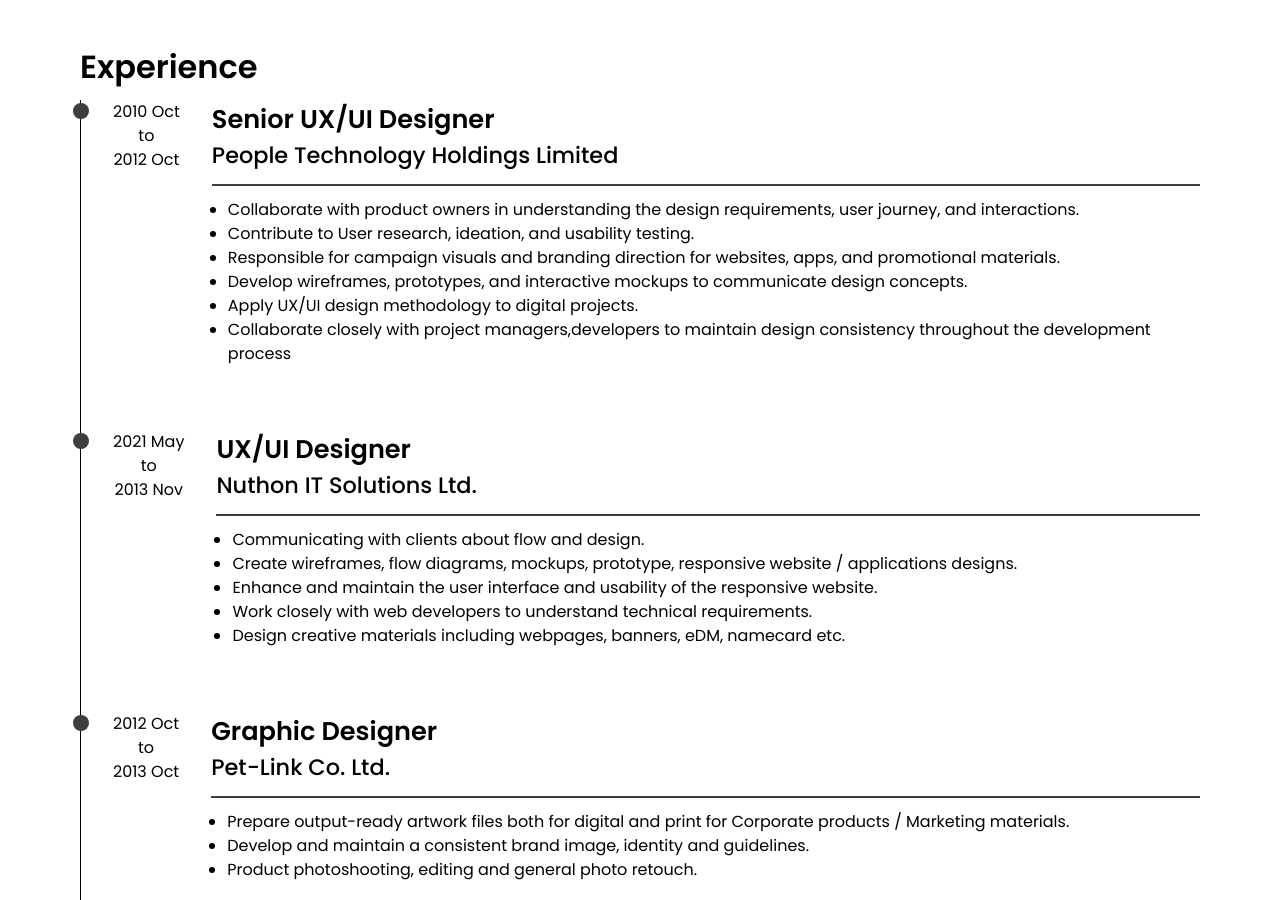
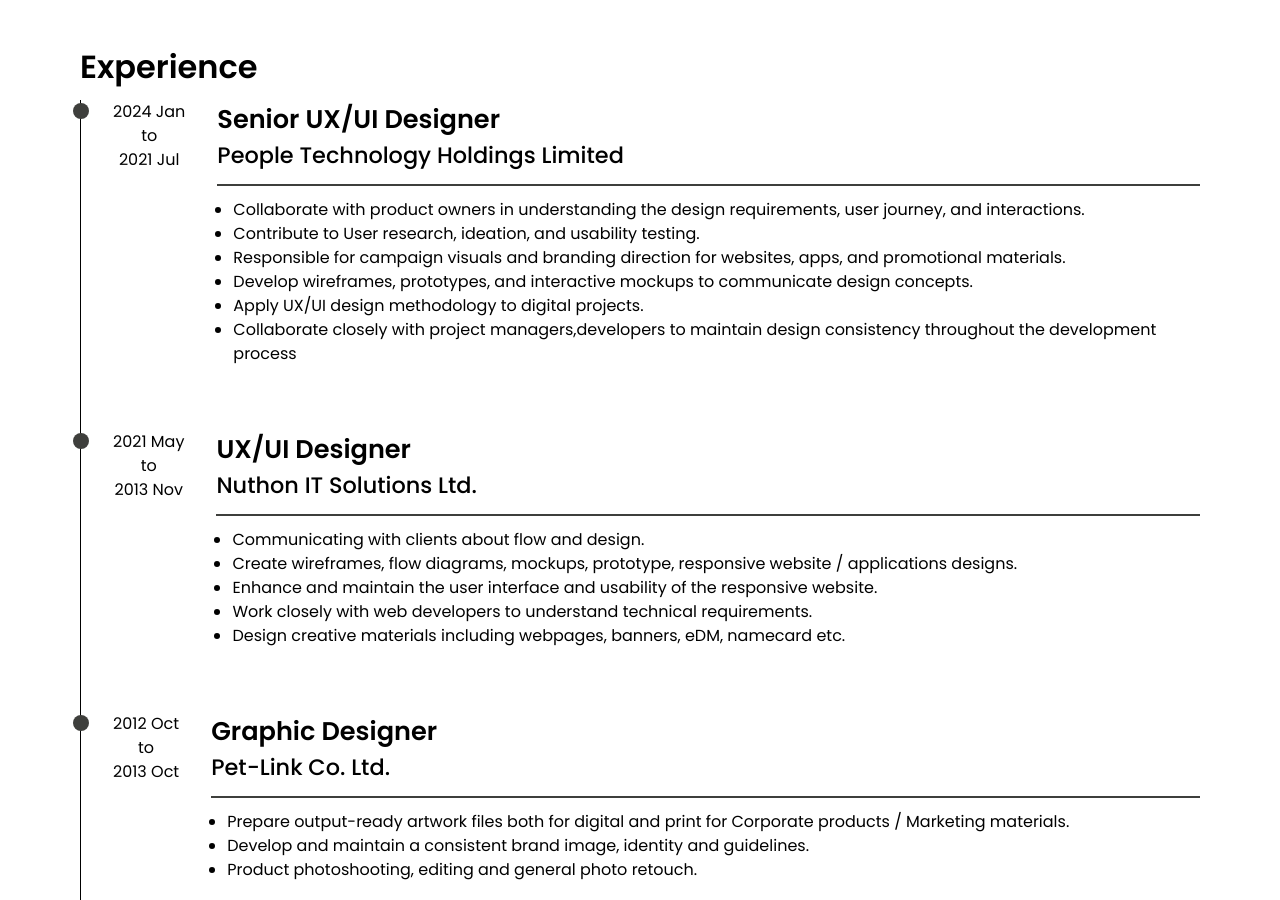
Before and after one commit to kaleong912/carol-portfolio-nextjs, a Next.js app: page / in a window 1280 px wide. Shown: the part 1264-2164 px from the top of the page. Built offline with nearby package versions, Linux system fonts and the light colour scheme.

Commit message:
year update

```diff
--- a/src/app/components/ExprienceSection.jsx
+++ b/src/app/components/ExprienceSection.jsx
@@ -23,8 +23,8 @@
 
 const exprience = [
     {
-        start: "2010 Oct",
-        end: "2012 Oct",
+        start: "2024 Jan",
+        end: "2021 Jul",
         title: "Senior UX/UI Designer",
         company: "People Technology Holdings Limited",
         descriptions: [
```
